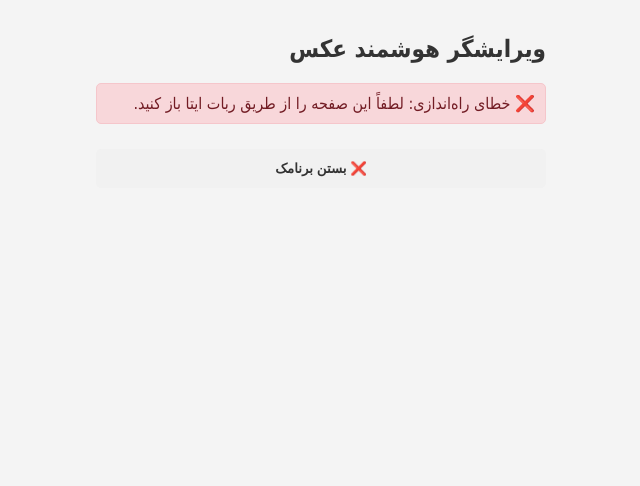
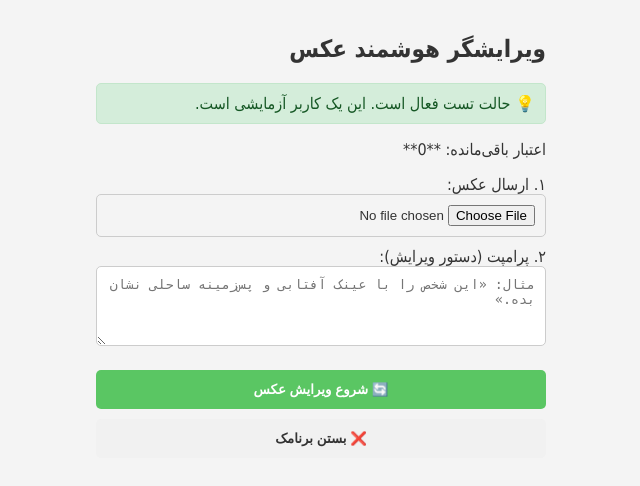
Before and after one commit to mohammad5818-dot/eitabot, a Flask app: page / in a window 1280 px wide. Shown: the top 486 px of the page, without its empty margins (319-959 px from the left). Run offline with Flask 3, Linux system fonts and the light colour scheme; some libraries are stand-ins or nearby versions.

Commit message:
Update index.html

```diff
--- a/templates/index.html
+++ b/templates/index.html
@@ -1,36 +1,20 @@
 <!DOCTYPE html>
-<html>
+<html lang="fa">
 <head>
+<meta charset="UTF-8">
 <title>ویرایشگر عکس ایتا</title>
 <meta name="viewport" content="width=device-width, initial-scale=1.0, user-scalable=no">
 <script src="https://bot.eitaa.com/eitaa-web-app.js"></script>
 <style>
-        /* CSS برای تم ایتا */
-        body {
-            margin: 0; padding: 15px; font-family: Tahoma, sans-serif;
-            background-color: var(--tg-theme-bg-color, #f4f4f4);
-            color: var(--tg-theme-text-color, #333);
-            text-align: right; direction: rtl;
-        }
-        .container { max-width: 450px; margin: 0 auto; }
-        input[type="file"], textarea {
-            width: 100%; padding: 10px; margin-bottom: 10px; border-radius: 5px;
-            border: 1px solid var(--tg-theme-secondary-bg-color, #ccc);
-            background-color: var(--tg-theme-secondary-bg-color, white);
-            color: var(--tg-theme-text-color, #333);
-            box-sizing: border-box;
-        }
-        textarea { height: 80px; resize: vertical; }
-        button {
-            width: 100%; background-color: var(--tg-theme-button-color, #5ac663);
-            color: var(--tg-theme-button-text-color, white); border: none;
-            padding: 12px; margin-top: 10px; cursor: pointer; border-radius: 5px;
-            font-weight: bold;
-        }
-        .status-box { padding: 10px; margin-bottom: 15px; border-radius: 5px; }
-        .success { background-color: #d4edda; color: #155724; border: 1px solid #c3e6cb; }
-        .error { background-color: #f8d7da; color: #721c24; border: 1px solid #f5c6cb; }
-        #credit-menu button { margin-top: 5px; width: 48%; display: inline-block; }
+body { margin:0; padding:15px; font-family: Tahoma,sans-serif; background-color: #f4f4f4; color:#333; text-align:right; direction:rtl;}
+.container { max-width:450px; margin:0 auto; }
+input[type="file"], textarea { width:100%; padding:10px; margin-bottom:10px; border-radius:5px; border:1px solid #ccc; box-sizing:border-box;}
+textarea { height:80px; resize:vertical;}
+button { width:100%; background-color:#5ac663; color:white; border:none; padding:12px; margin-top:10px; cursor:pointer; border-radius:5px; font-weight:bold;}
+.status-box { padding:10px; margin-bottom:15px; border-radius:5px;}
+.success { background-color:#d4edda; color:#155724; border:1px solid #c3e6cb;}
+.error { background-color:#f8d7da; color:#721c24; border:1px solid #f5c6cb;}
+#credit-menu button { margin-top:5px; width:48%; display:inline-block; }
 </style>
 </head>
 <body>
@@ -39,159 +23,145 @@
 
 <div id="app-status" class="status-box">در حال بررسی وضعیت و عضویت شما...</div>
 
-        <div id="main-form" style="display: none;">
+<div id="main-form" style="display:none;">
 <p id="credit-display">اعتبار باقی‌مانده: **0**</p>
-
 <label>۱. ارسال عکس:</label>
 <input type="file" id="image-file" accept="image/jpeg, image/png" required>
-
 <label>۲. پرامپت (دستور ویرایش):</label>
 <textarea id="prompt-text" placeholder="مثال: «این شخص را با عینک آفتابی و پس‌زمینه ساحلی نشان بده.»" required></textarea>
-
 <button onclick="processImage()" id="process-btn">🔄 شروع ویرایش عکس</button>
 </div>
 
-        <div id="credit-menu" style="display: none; text-align: center;">
+<div id="credit-menu" style="display:none; text-align:center;">
 <p class="error">اعتبار شما به پایان رسیده است.</p>
 <button onclick="buyCredit(10)">+۱۰ عکس (۵۰ تومان)</button>
 <button onclick="buyCredit(20)">+۲۰ عکس (۹۰ تومان)</button>
 </div>
 
-        <div id="output-area" style="margin-top: 20px; display: none;">
+<div id="output-area" style="margin-top:20px; display:none;">
 <h4>✅ نتیجه ویرایش:</h4>
 <pre id="output-text" class="status-box success"></pre>
 </div>
 
-        <button onclick="Eitaa.WebApp.close()" style="background-color: #f1f1f1; color: #333;">❌ بستن برنامک</button>
+<button onclick="Eitaa?.WebApp?.close()" style="background-color:#f1f1f1; color:#333;">❌ بستن برنامک</button>
 </div>
 
 <script>
 let userId;
 
-        if (window.Eitaa && Eitaa.WebApp.initDataUnsafe && Eitaa.WebApp.initDataUnsafe.user) {
+// Debug logs
+console.log("window.Eitaa:", window.Eitaa);
+console.log("Eitaa.WebApp:", window.Eitaa?.WebApp);
+console.log("initDataUnsafe:", window.Eitaa?.WebApp?.initDataUnsafe);
+
+if (window.Eitaa && Eitaa.WebApp?.initDataUnsafe?.user) {
+    userId = Eitaa.WebApp.initDataUnsafe.user.id;
     Eitaa.WebApp.ready();
-            userId = Eitaa.WebApp.initDataUnsafe.user.id;
     checkStatus();
 } else {
-            document.getElementById('app-status').className = 'status-box error';
-            document.getElementById('app-status').innerHTML = '❌ خطای راه‌اندازی: لطفاً این صفحه را از طریق ربات ایتا باز کنید.';
+    // Mock user برای تست در مرورگر معمولی
+    console.warn("WebApp واقعی یافت نشد، استفاده از Mock user برای تست");
+    userId = 123456;
+    document.getElementById('app-status').className = 'status-box success';
+    document.getElementById('app-status').innerHTML = "💡 حالت تست فعال است. این یک کاربر آزمایشی است.";
+    document.getElementById('main-form').style.display = 'block';
 }
 
 async function checkStatus() {
     try {
         const response = await fetch('/api/status', {
-                    method: 'POST',
-                    headers: {'Content-Type': 'application/json'},
+            method:'POST',
+            headers:{'Content-Type':'application/json'},
             body: JSON.stringify({ user_id: userId })
         });
         const data = await response.json();
-
         const statusDiv = document.getElementById('app-status');
         const creditDisplay = document.getElementById('credit-display');
 
         if (data.is_member) {
-                    statusDiv.className = 'status-box success';
-                    statusDiv.innerHTML = `✅ عضویت شما تایید شد. خوش آمدید!`;
-                    creditDisplay.innerHTML = `اعتبار باقی‌مانده: **${data.credits}** عکس`;
+            statusDiv.className='status-box success';
+            statusDiv.innerHTML=`✅ عضویت شما تایید شد. خوش آمدید!`;
+            creditDisplay.innerHTML=`اعتبار باقی‌مانده: **${data.credits}** عکس`;
 
-                    if (data.credits > 0) {
-                        document.getElementById('main-form').style.display = 'block';
-                        document.getElementById('credit-menu').style.display = 'none';
+            if(data.credits>0){
+                document.getElementById('main-form').style.display='block';
+                document.getElementById('credit-menu').style.display='none';
             } else {
-                        document.getElementById('main-form').style.display = 'none';
-                        document.getElementById('credit-menu').style.display = 'block';
+                document.getElementById('main-form').style.display='none';
+                document.getElementById('credit-menu').style.display='block';
             }
         } else {
-                    statusDiv.className = 'status-box error';
-                    statusDiv.innerHTML = `
-                        ❌ برای استفاده از برنامک، لطفاً در کانال‌های زیر عضو شوید:<br>
-                        ${data.required_channels.map(c => `<a href="https://t.me/${c}" target="_blank">@${c}</a>`).join(', ')}
-                        <br>بعد از عضویت، برنامک را مجدداً باز کنید.
-                    `;
-                    document.getElementById('main-form').style.display = 'none';
-                    document.getElementById('credit-menu').style.display = 'none';
+            statusDiv.className='status-box error';
+            statusDiv.innerHTML=`❌ لطفاً عضو کانال‌ها شوید: ${data.required_channels.map(c=>`<a href="https://t.me/${c}" target="_blank">@${c}</a>`).join(', ')}`;
+            document.getElementById('main-form').style.display='none';
+            document.getElementById('credit-menu').style.display='none';
         }
-            } catch (error) {
-                document.getElementById('app-status').className = 'status-box error';
-                document.getElementById('app-status').innerHTML = '❌ خطای ارتباط با سرور.';
+    } catch(e) {
+        document.getElementById('app-status').className='status-box error';
+        document.getElementById('app-status').innerHTML='❌ خطای ارتباط با سرور.';
     }
 }
 
-        async function processImage() {
-            const fileInput = document.getElementById('image-file');
-            const promptText = document.getElementById('prompt-text').value;
-            const processBtn = document.getElementById('process-btn');
+async function processImage(){
+    const fileInput=document.getElementById('image-file');
+    const promptText=document.getElementById('prompt-text').value;
+    const processBtn=document.getElementById('process-btn');
 
-            if (!fileInput.files.length || !promptText) {
+    if(!fileInput.files.length || !promptText){
         alert('لطفاً عکس و پرامپت را وارد کنید.');
         return;
     }
 
-            processBtn.disabled = true;
-            processBtn.innerHTML = '... در حال پردازش توسط Gemini';
-            document.getElementById('output-area').style.display = 'none';
+    processBtn.disabled=true;
+    processBtn.innerHTML='... در حال پردازش توسط Gemini';
+    document.getElementById('output-area').style.display='none';
 
-            const reader = new FileReader();
-            reader.onloadend = async function() {
-                const base64Image = reader.result;
-
-                try {
-                    const response = await fetch('/api/process_image', {
-                        method: 'POST',
-                        headers: {'Content-Type': 'application/json'},
-                        body: JSON.stringify({
-                            user_id: userId,
-                            image: base64Image,
-                            prompt: promptText
-                        })
+    const reader=new FileReader();
+    reader.onloadend=async function(){
+        const base64Image=reader.result;
+        try{
+            const response=await fetch('/api/process_image',{
+                method:'POST',
+                headers:{'Content-Type':'application/json'},
+                body: JSON.stringify({ user_id:userId, image:base64Image, prompt:promptText })
             });
-                    const data = await response.json();
-
-                    if (data.status === 'success') {
-                        document.getElementById('output-text').innerText = data.result;
-                        document.getElementById('output-area').style.display = 'block';
-                        document.getElementById('credit-display').innerHTML = `اعتبار باقی‌مانده: **${data.remaining_credits}** عکس`;
-
-                        // بستن برنامک و ارسال پیام به چت اصلی (اختیاری)
-                        Eitaa.WebApp.sendData(JSON.stringify({
-                            result: 'success',
-                            prompt: promptText
-                        }));
+            const data=await response.json();
+            if(data.status==='success'){
+                document.getElementById('output-text').innerText=data.result;
+                document.getElementById('output-area').style.display='block';
+                document.getElementById('credit-display').innerHTML=`اعتبار باقی‌مانده: **${data.remaining_credits}** عکس`;
+                if(Eitaa?.WebApp) Eitaa.WebApp.sendData(JSON.stringify({result:'success', prompt:promptText}));
             } else {
                 alert(`خطا: ${data.message || 'خطای ناشناخته.'}`);
             }
-
-                } catch (error) {
+        } catch(e){
             alert('خطا در ارسال به سرور.');
-                } finally {
-                    processBtn.disabled = false;
-                    processBtn.innerHTML = '🔄 شروع ویرایش عکس';
-                    checkStatus(); // وضعیت اعتبار را دوباره چک می‌کند
+        } finally{
+            processBtn.disabled=false;
+            processBtn.innerHTML='🔄 شروع ویرایش عکس';
+            checkStatus();
         }
     };
     reader.readAsDataURL(fileInput.files[0]);
 }
 
-        async function buyCredit(amount) {
-             const creditMenu = document.getElementById('credit-menu');
-             creditMenu.innerHTML = 'در حال انتقال به صفحه پرداخت... (این یک شبیه‌سازی است)';
-
-             try {
-                const response = await fetch('/api/buy_credit', {
-                    method: 'POST',
-                    headers: {'Content-Type': 'application/json'},
-                    body: JSON.stringify({ user_id: userId, amount: amount })
+async function buyCredit(amount){
+    const creditMenu=document.getElementById('credit-menu');
+    creditMenu.innerHTML='در حال انتقال به صفحه پرداخت... (شبیه‌سازی)';
+    try{
+        const response=await fetch('/api/buy_credit',{
+            method:'POST',
+            headers:{'Content-Type':'application/json'},
+            body: JSON.stringify({ user_id:userId, amount:amount })
         });
-                const data = await response.json();
-
+        const data=await response.json();
         alert(`تبریک! شما ${amount} اعتبار خریدید. اعتبار جدید: ${data.new_credits}`);
-                checkStatus(); // به‌روزرسانی وضعیت UI
-             } catch {
+        checkStatus();
+    } catch(e){
         alert('خطا در خرید اعتبار.');
-                 checkStatus(); // بازگرداندن منوی خرید
+        checkStatus();
     }
 }
-
 </script>
 </body>
 </html>
```
Lines whose indentation alone changed are shown as unchanged.
